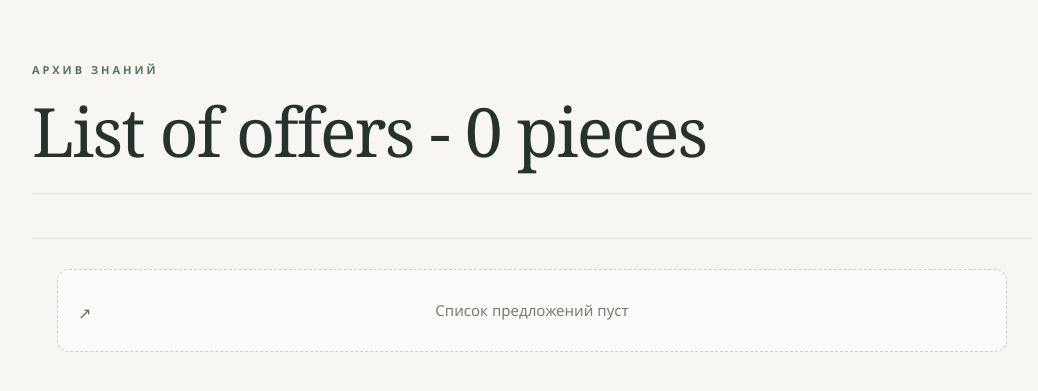
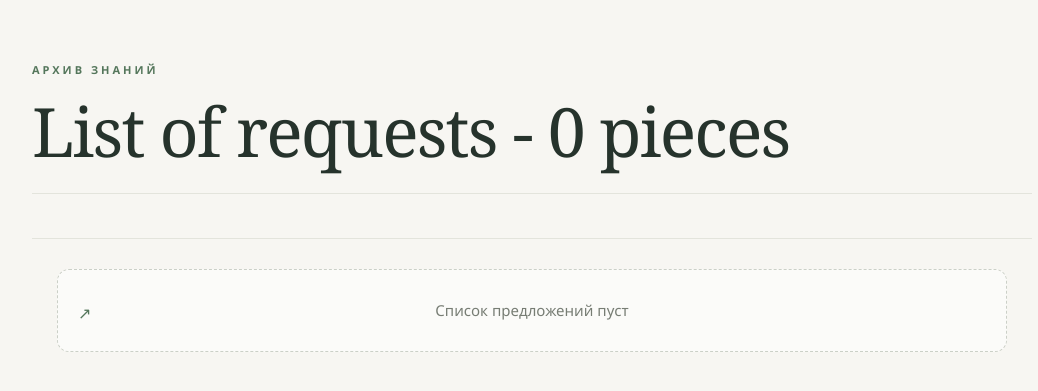
Before and after one commit to MammadovKamranIT/DjangoSkillSwap, a Django app: page /offers/request/ in a window 1280 px wide. Shown: the part 111-502 px from the top of the page, without its empty margins (108-1146 px from the left). Run offline with Django 5.2, Linux system fonts and the light colour scheme; a user stored in the database is signed in; data comes from the database, SQL or seed files in the repository; both versions use the stored data as it was before the commit.

Commit message:
revision2

```diff
--- a/2.SkillSwap/offers/models.py
+++ b/2.SkillSwap/offers/models.py
@@ -33,14 +33,6 @@ class Tag(models.Model):
             return self.name
 
 
-
-
-class Skill(models.Model):
-    name = models.CharField(max_length=100)
-    user = models.ForeignKey(User, on_delete=models.CASCADE, related_name='skills')
-
-    def __str__(self):
-        return self.name
 
 
 
@@ -99,14 +91,8 @@ class Offer(models.Model):
 
 
 class SwapRequest(models.Model):
-    STATUS_CHOICES = [
-        ('PENDING', 'Pending'),
-        ('ACCEPTED', 'Accepted'),
-        ('REJECTED', 'Rejected'),
-    ]
+
 
     sender = models.ForeignKey(User, on_delete=models.CASCADE, related_name='sent_requests')
     receiver = models.ForeignKey(User, on_delete=models.CASCADE, related_name='received_requests')
     wanted_skill = models.ForeignKey(Offer, on_delete=models.CASCADE, related_name='wanted_in')
-    status = models.CharField(max_length=10, choices=STATUS_CHOICES, default='PENDING')
-    created_at = models.DateTimeField(auto_now_add=True)
--- a/2.SkillSwap/offers/urls.py
+++ b/2.SkillSwap/offers/urls.py
@@ -10,12 +10,13 @@ urlpatterns = [
 #path('', views.offers_view_list, name='offers_list'),
 path('create/', views.offers_create, name='offers_create' ),
 path('<int:offer_id>/', views.offers_detail, name = 'offers_detail'),
+path('request/', views.get_swap_request, name='requests'),
 path('<str:source>/', views.offers_view_list, name='offers_list'),
 path('update/<int:offer_id>/', views.offers_update, name='offers_update'),
 path('delete/<int:offer_id>/', views.offers_delete, name='offers_delete'),
 path('feedback/', views.contact, name='offers_feedback'),
 path('request/send/<int:offer_id>/', views.send_swap_request, name='send_swap_request'),
-path('request/<int:request_id>/<str:action>/', views.manage_request, name='manage_request'),
+
 
 
 ]
--- a/2.SkillSwap/offers/views.py
+++ b/2.SkillSwap/offers/views.py
@@ -1,11 +1,12 @@
 from django.contrib import messages
-from django.http import HttpRequest, HttpResponse, HttpResponseForbidden
+from django.http import HttpRequest, HttpResponse, HttpResponseForbidden, request
 from django.shortcuts import redirect, render,  get_object_or_404
+import requests
 from offers import data
 from offers.forms import ContactForm, OfferForm
 from offers.models import Offer, Category
 from django.contrib.auth.decorators import login_required
-from .models import SwapRequest, Skill, User
+from .models import SwapRequest, User
 
 def index(request: HttpRequest):
 
@@ -27,6 +28,7 @@ def contact(request: HttpRequest):
 @login_required
 def offers_view_list(request: HttpRequest, source) -> HttpResponse:
 
+    print(f"offers_view_list called with source: {source}")
 
     if source == 'link_a':
         offers = Offer.objects.filter(author=request.user)
@@ -128,37 +130,30 @@ def send_swap_request(request, offer_id):
 
 
         SwapRequest.objects.create(
+
             sender=request.user,
             receiver=receiver,
-            wanted_skill=Offer.objects.get(id=offer_id),
-            status='PENDING'
+            wanted_skill=offer
+
         )
 
 
-        requests = SwapRequest.objects.all()
-        return render(request, 'offers/requests.html', {'requests': requests}) # Redirect to request tracking dashboard
+        offers = Offer.objects.exclude(author=request.user)
+
+
+        return  render(request, 'offers/offers_list.html', {'offers': offers})
 
 
 
 @login_required
-def manage_request(request, request_id, action):
-    """Handles accepting or rejecting a swap request."""
-    swap_request = get_object_or_404(SwapRequest, id=request_id, receiver=request.user)
+def get_swap_request(request):
+    print("get_swap_request called")
 
-    if action == 'accept':
-        swap_request.status = 'ACCEPTED'
-        swap_request.save()
-        # Optional: Initialize a Chat/Message Thread or Video call link here!
-    elif action == 'reject':
-        swap_request.status = 'REJECTED'
-        swap_request.save()
-
-    requests = SwapRequest.objects
-
-    return redirect('offer/requests.html', {'requests': requests})
+    requests = SwapRequest.objects.filter(receiver=request.user)
 
 
 
+    return render(request, 'offers/requests.html', {'requests': requests})
 
 # def register_view(request):
 #     user = User.objects.create_user(
--- a/2.SkillSwap/templates/offers/requests.html
+++ b/2.SkillSwap/templates/offers/requests.html
@@ -15,45 +15,22 @@
 	{%for request in requests%}
 
 	<li>
+
+
 		<a href ="{% url 'offers:offers_detail' request.id %}">
-			<span class="offer-title">{{ request.skill_wanted }}</span>
+
+			<span class="offer-title">Requested offer: {{request.wanted_skill}} <p> Sender: {{request.sender}}</span>
+
 		</a>
 
-		<div class="offer-meta">
-
-			<span class="meta-label">Skill offered</span>
-
-			{% if request.offered == "backend" %}
-
-			<span class="meta-badge">{{ request.offered }}</span>
-
-			{% elif request.offered == "devops" %}
-
-			<span class="meta-badge">{{ request.offered }}</span>
-
-			{% else %}
-
-			<span class="meta-badge">{{ request.offered }}</span>
-
-			{% endif %}
-
-			<span class="meta-label">Status</span>
-
-
-			<span class="tag-chip">{{ request.status }}</span>
-
-
-
-
-			{% endfor %}
-
-		</div>
 
 	</li>
 
+	{% empty %}
 
 	<li class="empty-message">Список предложений пуст</li>
 
+	{% endfor %}
 
 </ul>
 
--- a/2.SkillSwap/templates/page_header.html
+++ b/2.SkillSwap/templates/page_header.html
@@ -8,7 +8,7 @@
 
 <a href = "{%url 'offers:offers_list' source='link_a'%}">List my offers</a>
 <a href = "{%url 'offers:offers_list' source='link_b'%}">List of other users offers</a>
-<a href = "{%url 'offers:offers_list' source='link_e'%}">Requests</a>
+<a href = "{%url 'offers:requests'%}">Requests</a>
 <a href = "{%url 'accounts:register'%}">Register</a>
 <a href = "{%url 'accounts:login'%}">Login</a>
 {% if user.is_authenticated%}
```
Also changed, not shown: 2.SkillSwap/db.sqlite3, 2.SkillSwap/offers/migrations/0003_remove_swaprequest_created_at_and_more.py (added).
